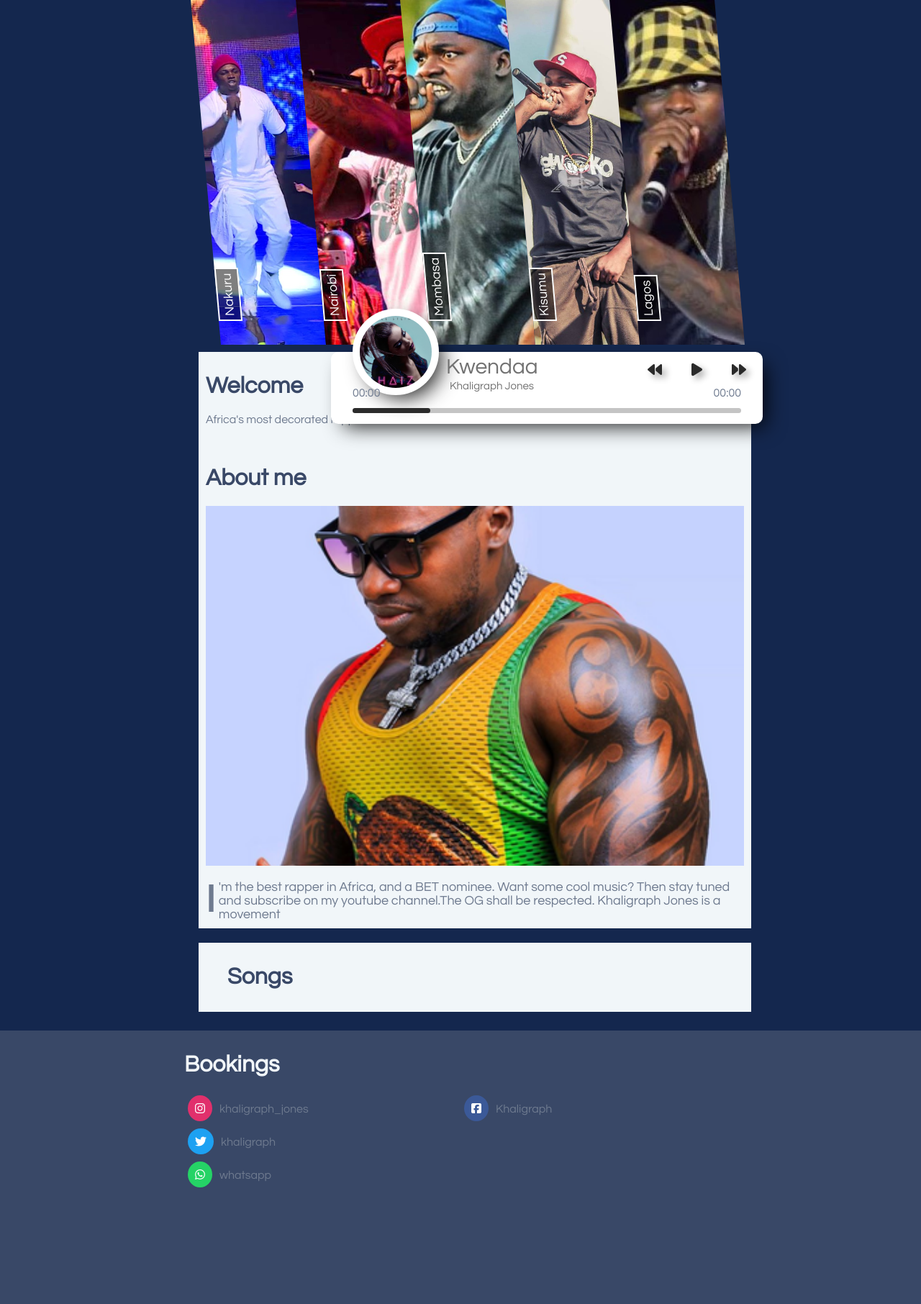
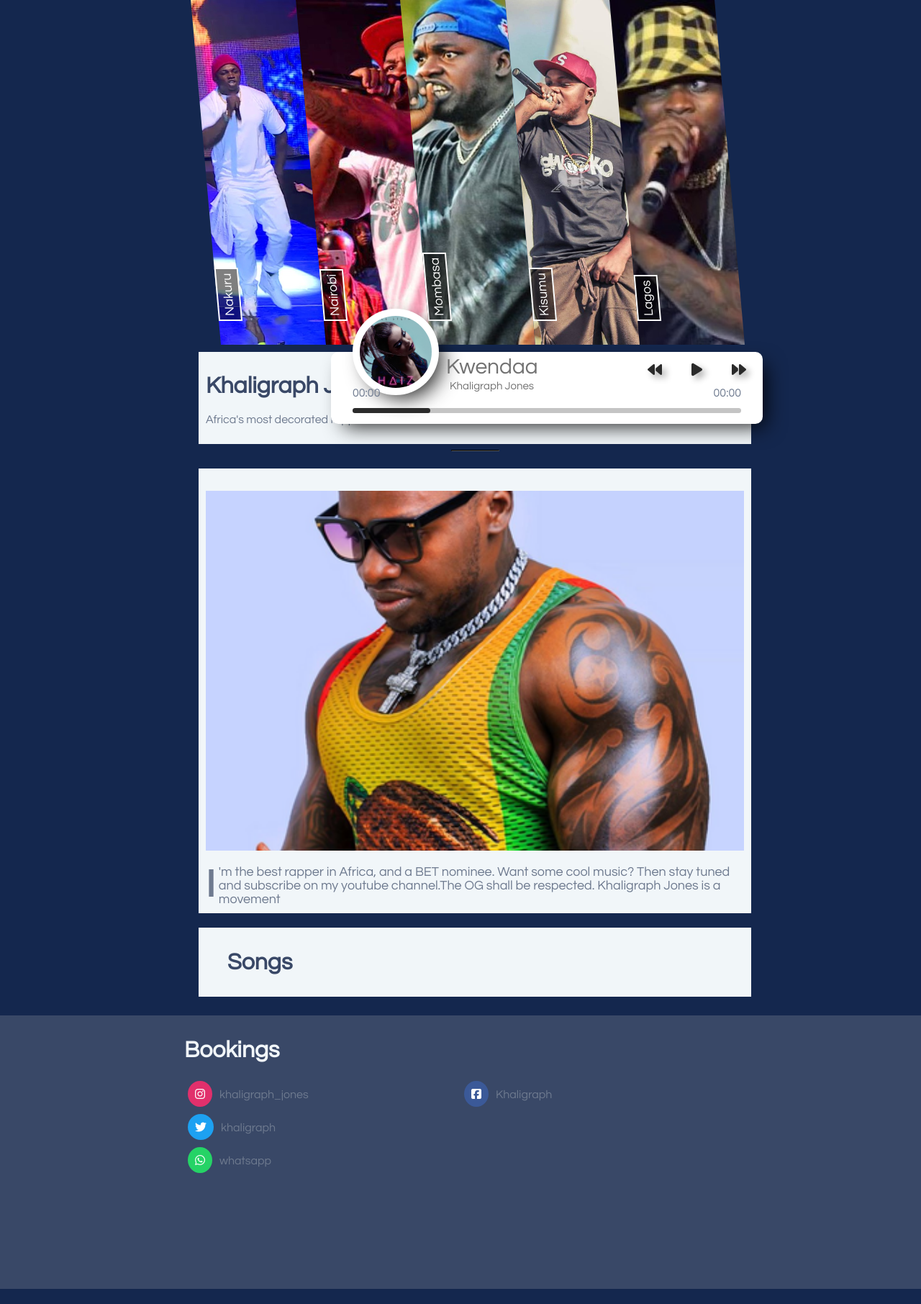
Before and after one commit to avosa/khaligraph, a Django app: template home/templates/home/index.html in a window 1280 px wide. Shown: the part 171-1983 px from the top of the page at 72% size. After the commit the page ends 1962 px from the top, so only its background shows below. Run offline with Django 3.2, Linux system fonts and the light colour scheme; the template is opened without the code that fills it, so the values that code supplies are empty; some libraries are stand-ins or nearby versions.

Commit message:
Resctrucring

```diff
--- a/home/templates/home/index.html
+++ b/home/templates/home/index.html
@@ -14,12 +14,13 @@
 	</ul>
 </div>
 <div class="welcome">
-	<h1>Welcome</h1>
+	<h1>Khaligraph Jones</h1>
 	<p>Africa's most decorated rapper</p>
 </div>
+<hr><br>
 <div class="about-me" id="about-div">
 	<div class="about-head">
-		<h1>About me</h1>
+		<h1></h1>
 	</div>
 	<div class="about-img"></div>
 	<div class="about-text">
--- a/khaligraph/settings.py
+++ b/khaligraph/settings.py
@@ -25,7 +25,7 @@
 SECRET_KEY = os.environ.get("TOKEN", "auifhsjibbjbjj")
 
 # SECURITY WARNING: don't run with debug turned on in production!
-DEBUG = False
+DEBUG = True
 
 ALLOWED_HOSTS = ['localhost', '127.0.0.1', '111.222.333.444', 'khaligraph.pythonanywhere.com']
 
```
